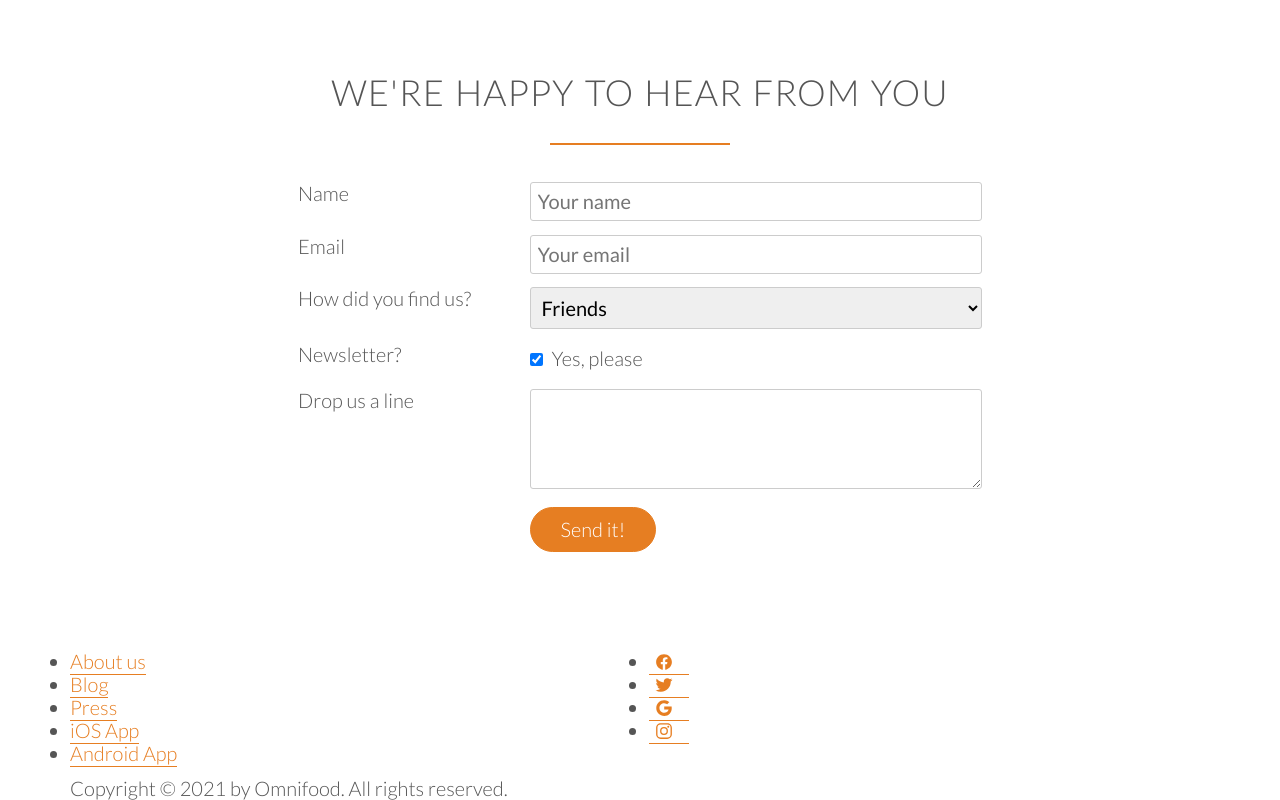
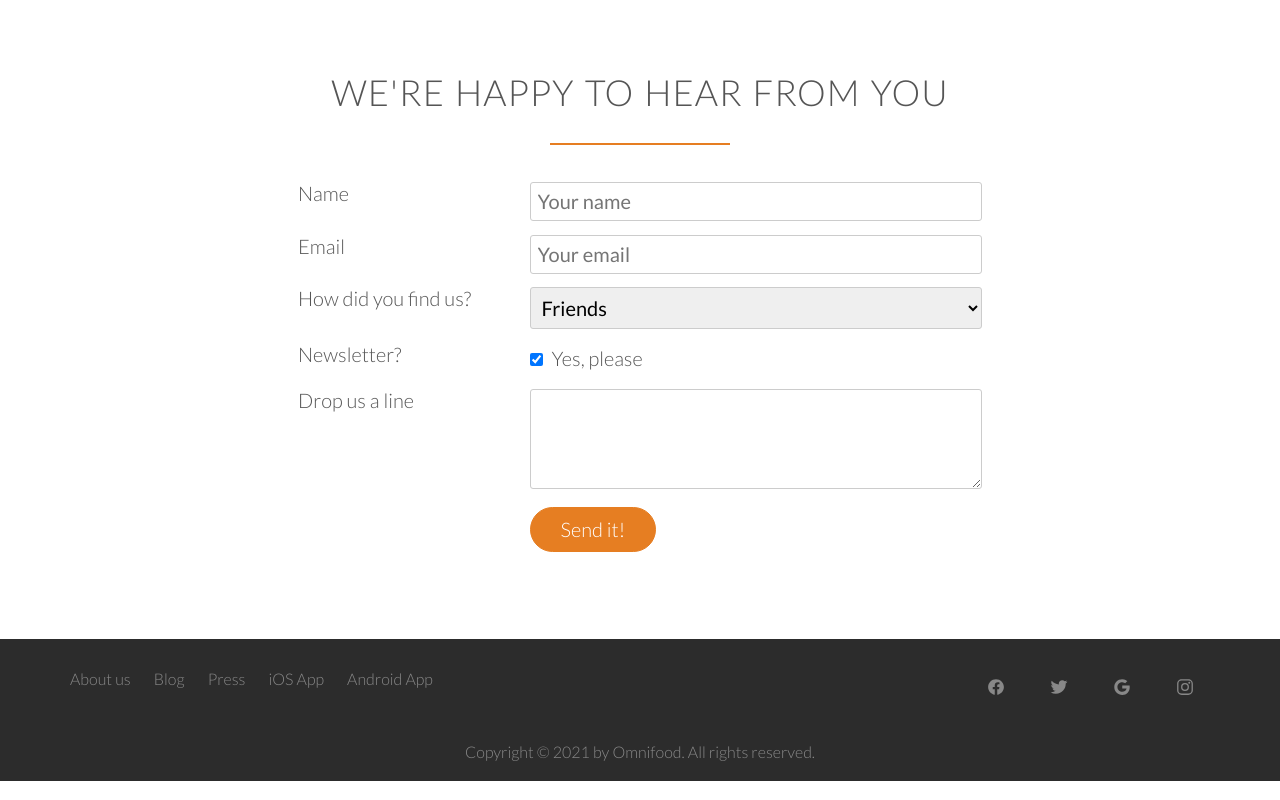
Before and after one commit to Greaver123/Omnifood, a website: page index.html in a window 1280 px wide. Shown: the part 4613-5413 px from the top of the page. Drawn offline with nearby package versions, Linux system fonts and the light colour scheme; files whose address does not match are found by name.

Commit message:
56. Building the footer - Part 2

```diff
--- a/assets/css/style.css
+++ b/assets/css/style.css
@@ -487,3 +487,81 @@ input[type="checkbox"] {
 *:focus {
   outline: none;
 }
+
+/* -------------------------------------------------- */
+/*  Footer */
+/* -------------------------------------------------- */
+
+footer {
+  background-color: rgb(44, 44, 44);
+  padding: 20px;
+  font-size: 80%;
+}
+
+.footer-nav {
+  list-style: none;
+  float: left;
+}
+
+.social-links {
+  list-style: none;
+  float: right;
+}
+
+.footer-nav li,
+.social-links li {
+  display: inline-block;
+  margin-right: 20px;
+}
+
+.footer-nav li:last-child,
+.social-links li:last-child {
+  margin-right: 0;
+}
+
+.footer-nav li a:link,
+.footer-nav li a:visited,
+.social-links li a:link,
+.social-links li a:visited {
+  text-decoration: none;
+  border: none;
+  color: #888;
+  transition: color 0.2;
+}
+
+.footer-nav li a:hover,
+.footer-nav li a:active {
+  color: #ddd;
+}
+
+.social-links li a:link,
+.social-links li a:visited {
+  font-size: 170%;
+}
+
+.social-links ion-icon {
+  color: #888;
+}
+
+ion-icon[name="logo-facebook"]:hover {
+  color: #3b5998;
+}
+
+ion-icon[name="logo-twitter"]:hover {
+  color: #00aced;
+}
+
+ion-icon[name="logo-google"]:hover {
+  color: #dd4b39;
+}
+
+ion-icon[name="logo-instagram"]:hover {
+  color: #517fa4;
+}
+
+footer p {
+  color: #888;
+  text-align: center;
+  font: 90%;
+  margin-top: 30px;
+}
```
